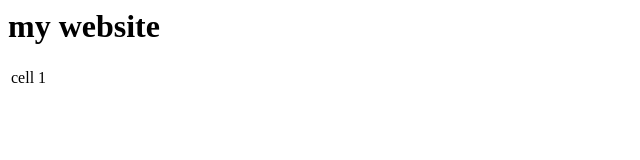
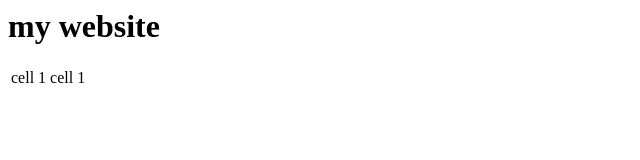
Before and after one commit to lakhanyawa/hello-world, a plain HTML site: page index.html in a window 1280 px wide. Shown: the full height of the page, 0-640 px from the left. Drawn offline with Linux system fonts and the light colour scheme.

Commit message:
updated index.html file

```diff
--- a/index.html
+++ b/index.html
@@ -4,6 +4,7 @@
 	<table>
 		<tr>
 			<td>cell 1</td>
+			<td>cell 1</td>
 		</tr>
 	</table>
 </body>
```
